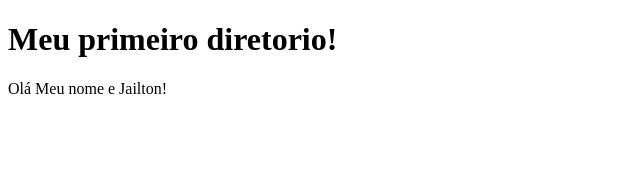
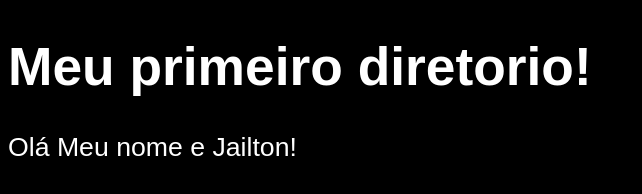
Before and after one commit to Jailton-jr/Projeto-Jailton, a plain HTML site: page index.html in a window 1280 px wide. Shown: the whole page, without its empty margins (0-642 px from the left). Drawn offline with Linux system fonts and the light colour scheme.

Commit message:
Add color, fonte linha 9,10,11

```diff
--- a/index.html
+++ b/index.html
@@ -4,6 +4,16 @@
     <meta charset="UTF-8">
     <meta name="viewport" content="width=device-width, initial-scale=1.0">
     <title>Exercicio</title>
+    <style>
+        body{
+            background-color: black;
+            color: white;
+            font: normal 20pt Arial;
+        }
+    </style>
+
+
+
 </head>
 <body>
     <h1>Meu primeiro diretorio!</h1>
```
